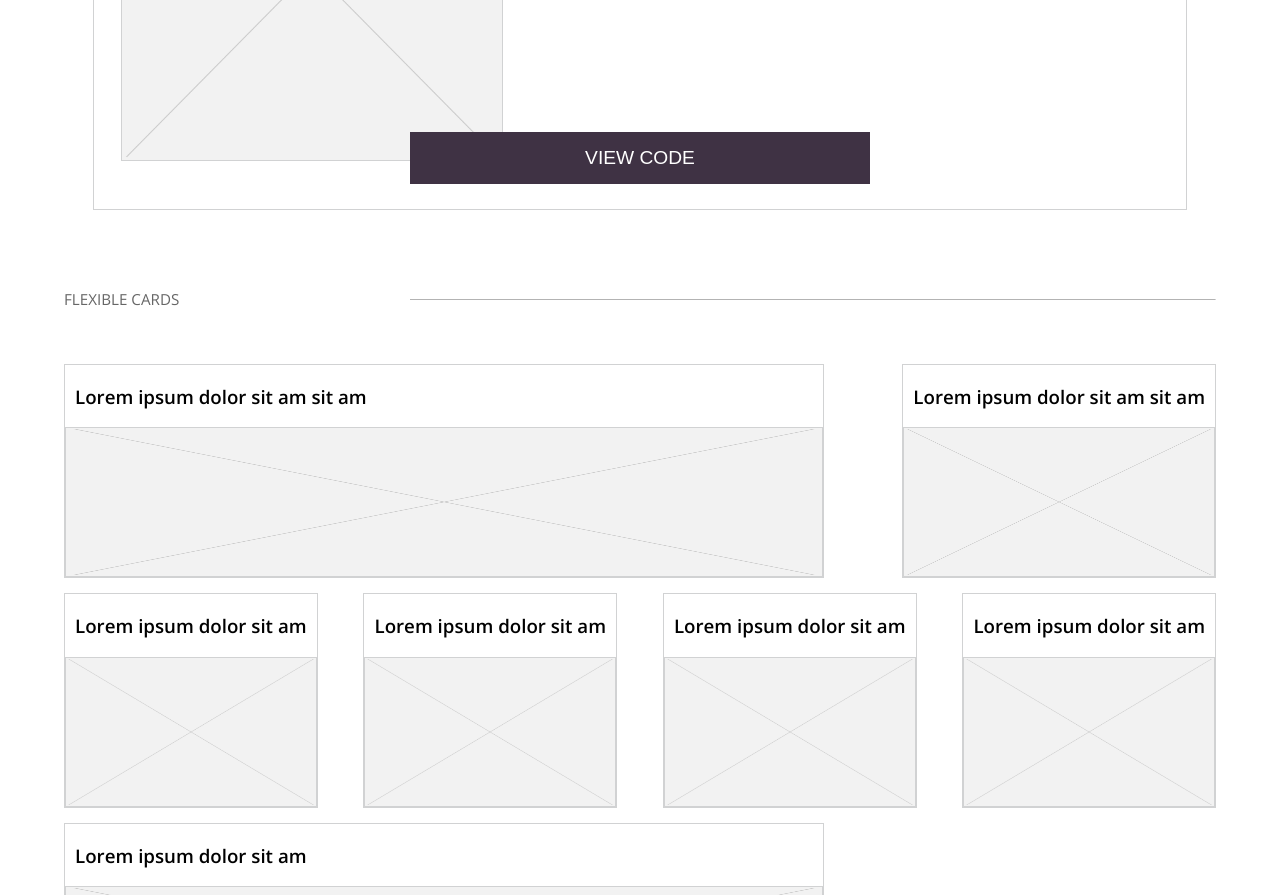
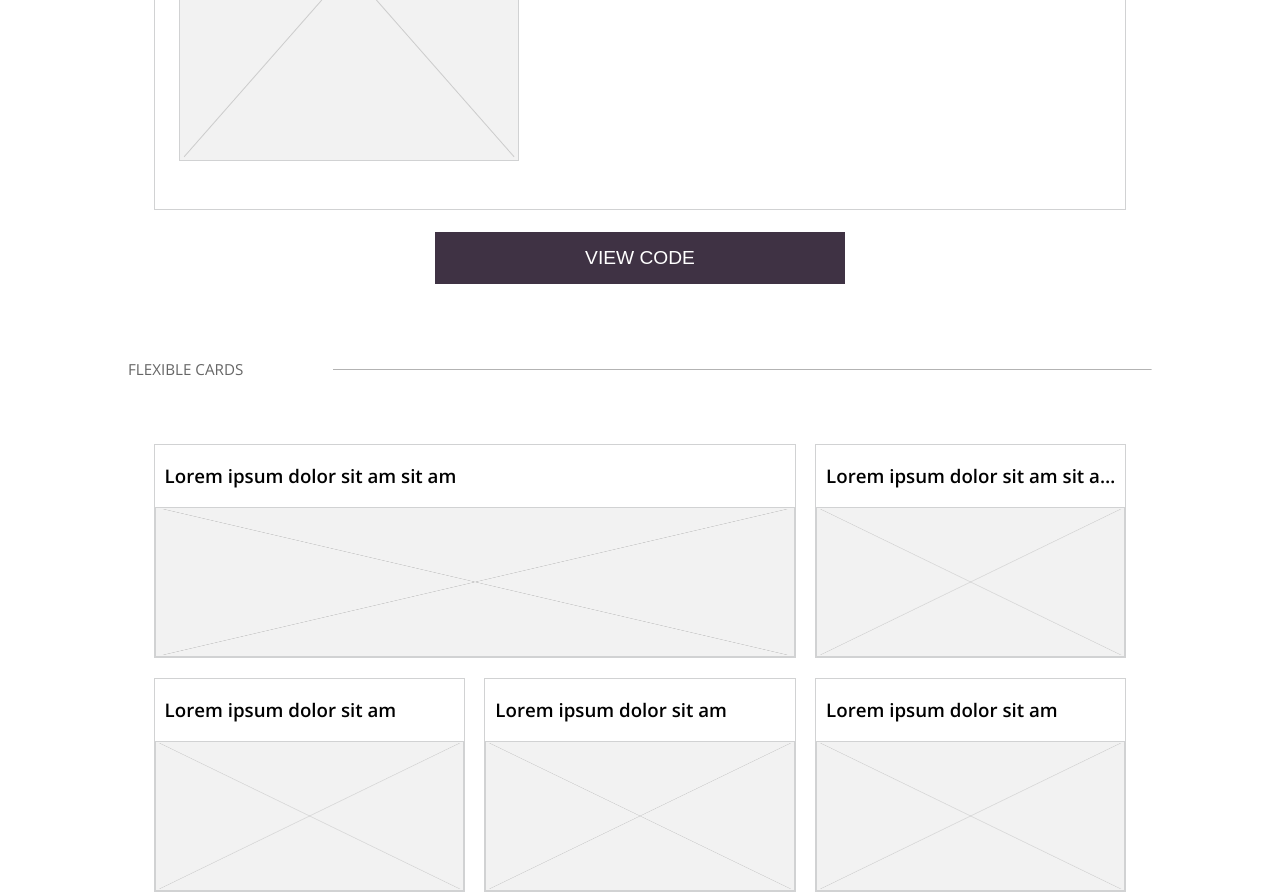
Before and after one commit to dunncl15/style-guide, a website: page public/index.html in a window 1280 px wide. Shown: the part 520-1415 px from the top of the page. Drawn offline with nearby package versions, Linux system fonts and the light colour scheme.

Commit message:
Update styling for flex cards.

```diff
--- a/public/index.html
+++ b/public/index.html
@@ -80,7 +80,7 @@
               </div>
           </article>
         </section>
-        <button class="code-btn"><a target="_blank" href="http://codepen.io/dunncl15/pen/ZKRpXd">View Code</a></button>
+        <button class="code-btn acc-btn"><a target="_blank" href="http://codepen.io/dunncl15/pen/ZKRpXd">View Code</a></button>
       </section>
       <section class="module">
         <h3 class="module-title">Flexible Cards <hr></h3>
@@ -102,7 +102,7 @@
             <img class="img-placeholder-card" src="./images/placeholder.png"/>
           </article>
           <article class="card">
-            <h3>Lorem ipsum dolor sit am</h3>
+            <h3>Lorem ipsum dolor sit am </h3>
             <img class="img-placeholder-card" src="./images/placeholder.png"/>
           </article>
           <article class="card">
--- a/scss/main.scss
+++ b/scss/main.scss
@@ -67,6 +67,7 @@ header {
 
 .wrapper {
   width: 90%;
+  max-width: 1024px;
   min-height: 100vh;
   margin: 0 auto;
 }
@@ -201,6 +202,10 @@ hr {
 
 @media screen and (min-width: 600px) {
 
+  .module:nth-child(even) {
+    margin: 150px 0 0 0;
+  }
+
   .module-title {
     flex-direction: row;
     align-items: center;
@@ -274,12 +279,16 @@ hr {
   }
 
   .code-btn {
+    margin: 40px auto;
+    width: 40%;
+  }
+
+  .acc-btn {
     position: absolute;
-    bottom: 25px;
+    bottom: -75px;
     left: 0;
     right: 0;
     margin: auto;
-    width: 40%;
   }
 
   /**** Flexible Cards ****
@@ -289,10 +298,14 @@ hr {
     flex-direction: row;
     flex-wrap: wrap;
     justify-content: space-between;
+    width: 95%;
+    margin: 0 auto;
   }
 
   .card {
-    max-width: 33%;
+    flex: 1  32%;
+    max-width: 32%;
+    margin: 1% 0;
     h3 {
       padding: 0 10px;
       white-space: nowrap;
@@ -302,7 +315,17 @@ hr {
   }
 
   .card-grow {
-    min-width: 65%;
+    flex: 2 0 66%;
+    max-width: 66%;
+    // margin: .1%;
   }
 
 }
+
+@media screen and (min-width: 850px) {
+
+  .module hr {
+    width: 80%;
+  }
+
+}
```
Also changed, not shown: public/css/main.css.
